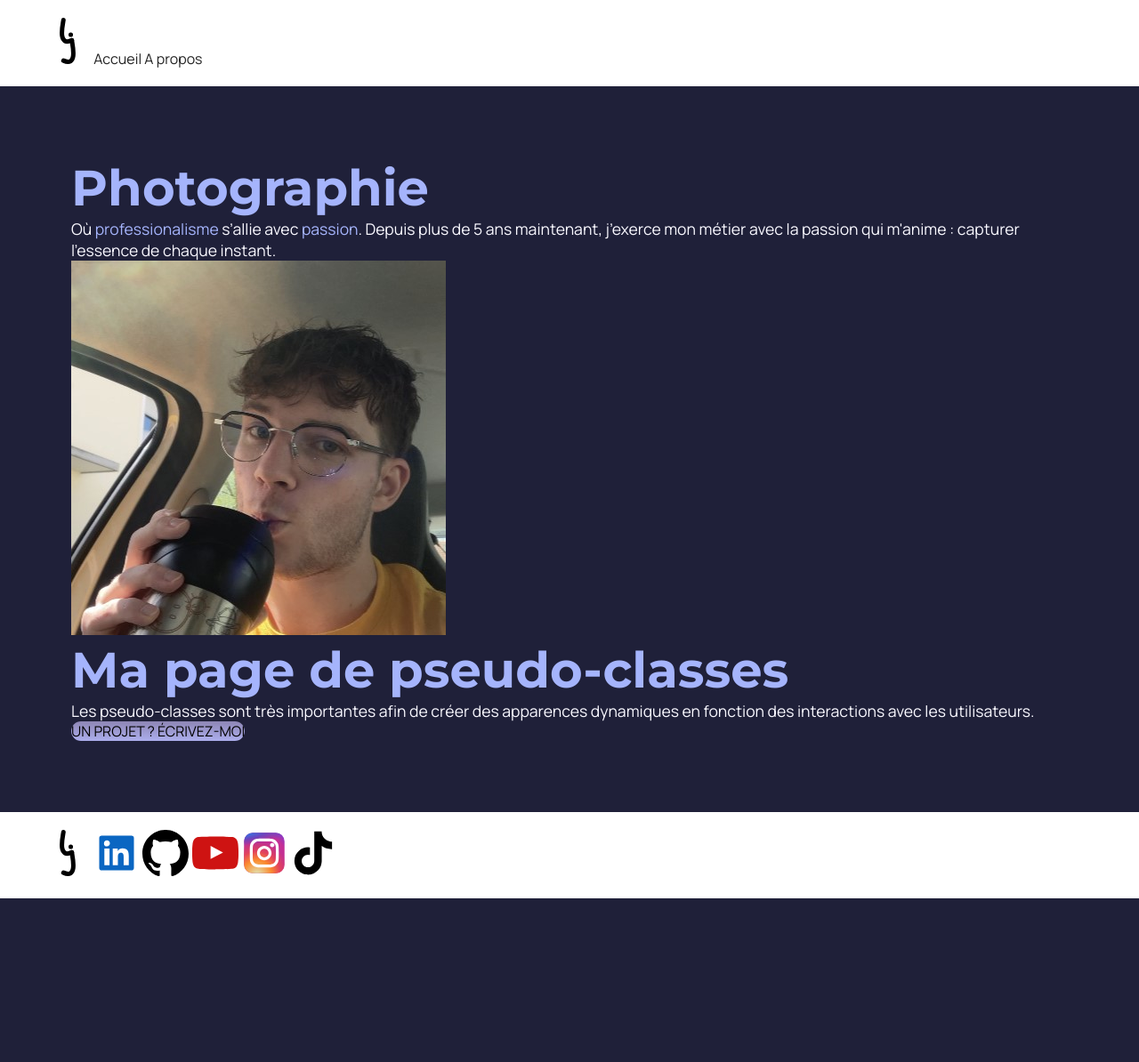
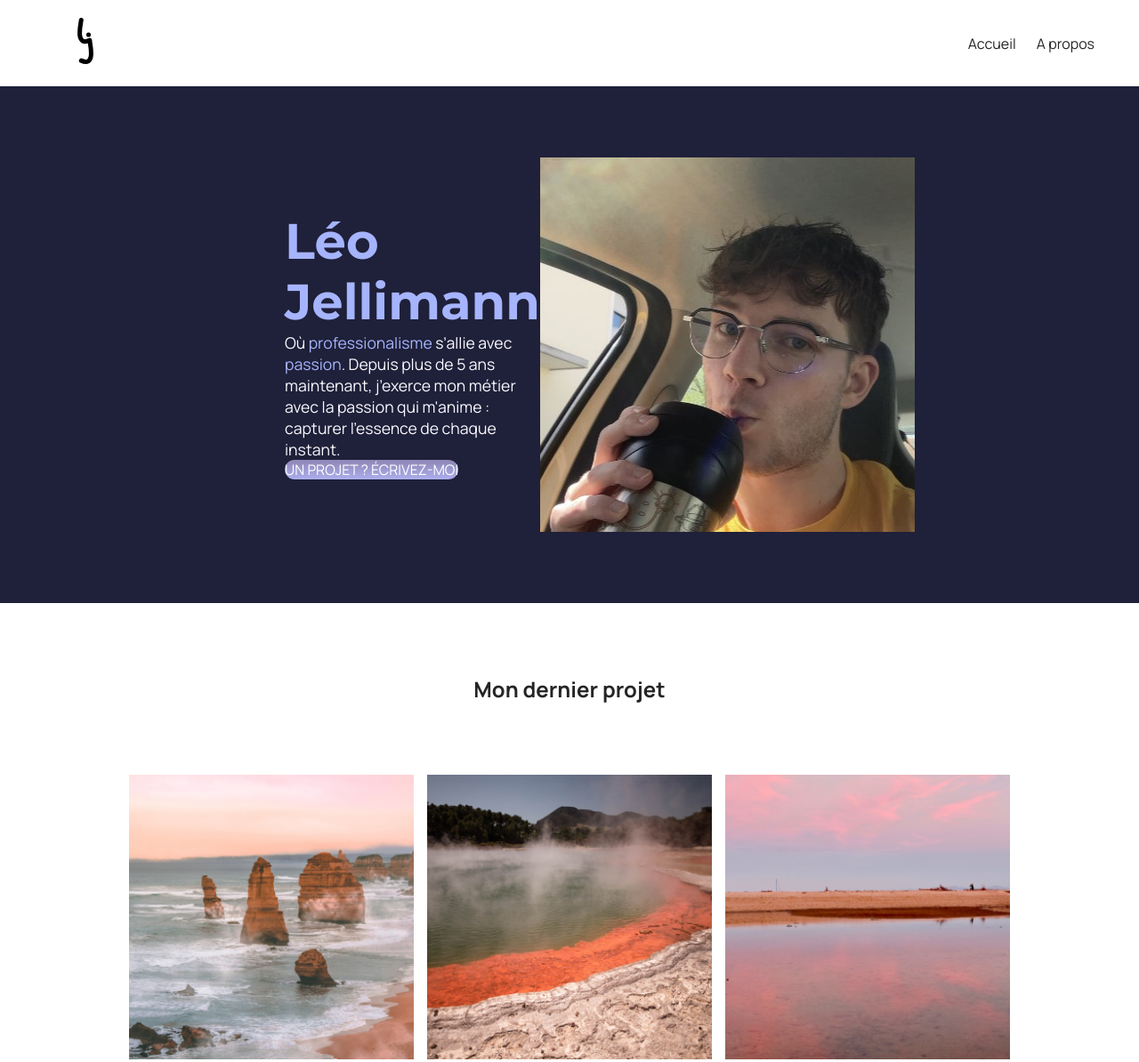
Before and after one commit to leojellimann/Portfolio, a plain HTML site: page index.html in a window 1280 px wide. Shown: the top 1194 px of the page at 89% size. Before the commit the page ends 1010 px from the top, so only its background shows below. Drawn offline with Linux system fonts and the light colour scheme.

Commit message:
Utilisation de flexbox pour agencer la page

```diff
--- a/index.html
+++ b/index.html
@@ -16,25 +16,37 @@
             <a href="index.html" class="lien-icon">
                 <img id="logo" height="52" width="52" src="images/logo.svg" alt="Léo Jellimann's logo" title="Brings back to menu">
             </a>
+            <div>
                 <a href="index.html" title="Accueil">Accueil</a>
                 <a href="a-propos.html" title="A propos">A propos</a>
+            </div>
+
         </nav>
     </header>
 
     <main>
-        <section>
-            <h1>Photographie</h1>
+        <section class="accueil-infos">
+            <div>
+                <h1>Léo Jellimann</h1>
                 <p class="ma-classe">
                     Où <em>professionalisme</em> s’allie avec <em>passion</em>. Depuis plus de 5 ans maintenant, j’exerce mon métier avec la passion
                     qui m'anime : capturer l’essence de chaque instant.
                 </p>
+                <a href="" class="cta">UN PROJET ? ÉCRIVEZ-MOI</a>
+            </div>
             <img src="images/leo-jellimann.jpg" alt="Léo Jellimann's profile picture" title="Photo de profil de Léo Jellimann">
-            <div class="mon-element">
-                <h1>Ma page de pseudo-classes</h1>
-                <p>Les pseudo-classes sont très importantes afin de créer des apparences dynamiques en fonction des interactions avec les utilisateurs.</p>
+        </section>
+        <section class="accueil-photos">
+            <h2>Mon dernier projet</h2>
+            <div>
+                <img height="320" width="320" src="images/accueil/element-1.png" alt="Twelve apostles - Australie" title="Twelve apostles - Australie">
+                <img height="320" width="320" src="images/accueil/element-2.png" alt="Wai-O-Tapu - Nouvelle-Zélande" title="Wai-O-Tapu - Nouvelle-Zélande">
+                <img height="320" width="320" src="images/accueil/element-3.png" alt="Parc National d’Abel Tasman - Nouvelle-Zélande" title="Parc National d’Abel Tasman - Nouvelle-Zélande">
             </div>
             <div>
-                <a href="" class="cta">UN PROJET ? ÉCRIVEZ-MOI</a>
+                <img height="320" width="320" src="images/accueil/element-4.png" alt="Lac Rotorua - Nouvelle-Zélande" title="Lac Rotorua - Nouvelle-Zélande">
+                <img height="320" width="320" src="images/accueil/element-5.png" alt="Milford Sound - Nouvelle-Zélande" title="Milford Sound - Nouvelle-Zélande">
+                <img height="320" width="320" src="images/accueil/element-6.png" alt="Lac Wanaka - Nouvelle-Zélande" title="Lac Wanaka - Nouvelle-Zélande">
             </div>
         </section>
     </main>
--- a/style.css
+++ b/style.css
@@ -26,7 +26,7 @@ h1 {
 }
 
 h2 {
-    color: #F9F8FF;
+    color: black;
 }
 
 p, li {
@@ -36,7 +36,18 @@ p, li {
 
 header, footer {
     background-color: white;
-    padding: 20px 50px 20px 50px;
+    padding: 20px 50px;
+}
+
+nav {
+    display: flex;
+    flex-direction: row;
+    align-items: center;
+    justify-content: space-between;
+}
+
+nav a {
+    margin-left: 20px;
 }
 
 .cta {
@@ -77,42 +88,71 @@ section {
     padding: 80px;
 }
 
+.accueil-infos {
+    display: flex;
+    flex-direction: row;
+    align-items: center;
+    width: 50%;
+    margin: auto;
+}
+
+.accueil-photos {
+    background-color: white;
+    padding: 80px;
+}
+
+.accueil-photos h2 {
+    color: #242424;
+    text-align: center;
+    margin-bottom: 80px;
+}
+
+.accueil-photos div{
+    display: flex;
+    flex-direction: row;
+    gap: 15px;
+    flex-wrap: wrap;
+    justify-content: center;
+    margin-bottom: 15px;
+}
+
 .a-propos-main {
     width: 50%;
     margin: auto;
 }
 
 
-/*apparait lorsque la classe mon-element est survolée avec la souris*/
+
+/*apparait lorsque la classe mon-element est survolée avec la souris
 .mon-element:hover {
     background-color: #BEAEE2;
     color: white;
-}
+}*/
 
-/*apparait lorsqu'un titre h1 est survolé avec la souris*/
+/*apparait lorsqu'un titre h1 est survolé avec la souris
 h1:hover {
     color: #CDF0EA;
-}
+}*/
 
-/*apparait lorsqu'un paragraphe est survolé avec la souris*/
+/*apparait lorsqu'un paragraphe est survolé avec la souris
 p:hover {
     color: #F9CEEE;
-}
+}*/
 
-/*apparait lorsqu'un lien est en train d'être cliqué */
+/*apparait lorsqu'un lien est en train d'être cliqué
 a:active {
     background-color: #C1FFD7;
-}
+}*/
 
-/*apparait lorsqu'un lien est sélectionné (avec tab par exemple)*/
+/*apparait lorsqu'un lien est sélectionné (avec tab par exemple)
 a:focus {
     background-color: #FCFFA6;
-}
+}*/
 
-/*apparait lorsqu'un lien a déjà été sélectionné/visité*/
+/*apparait lorsqu'un lien a déjà été sélectionné/visité
 a:visited {
     color: black;
-}
+}*/
 
 /*applique le style à toutes les balises <em> situées à l'intérieur d'une balise <h3>
 h3 em {
```
Also changed, not shown: a-propos.html (+4 -2 lines), images/accueil/element-1.png (added), images/accueil/element-2.png (added), images/accueil/element-3.png (added), images/accueil/element-4.png (added), images/accueil/element-5.png (added), images/accueil/element-6.png (added). Lines whose indentation alone changed are shown as unchanged.
